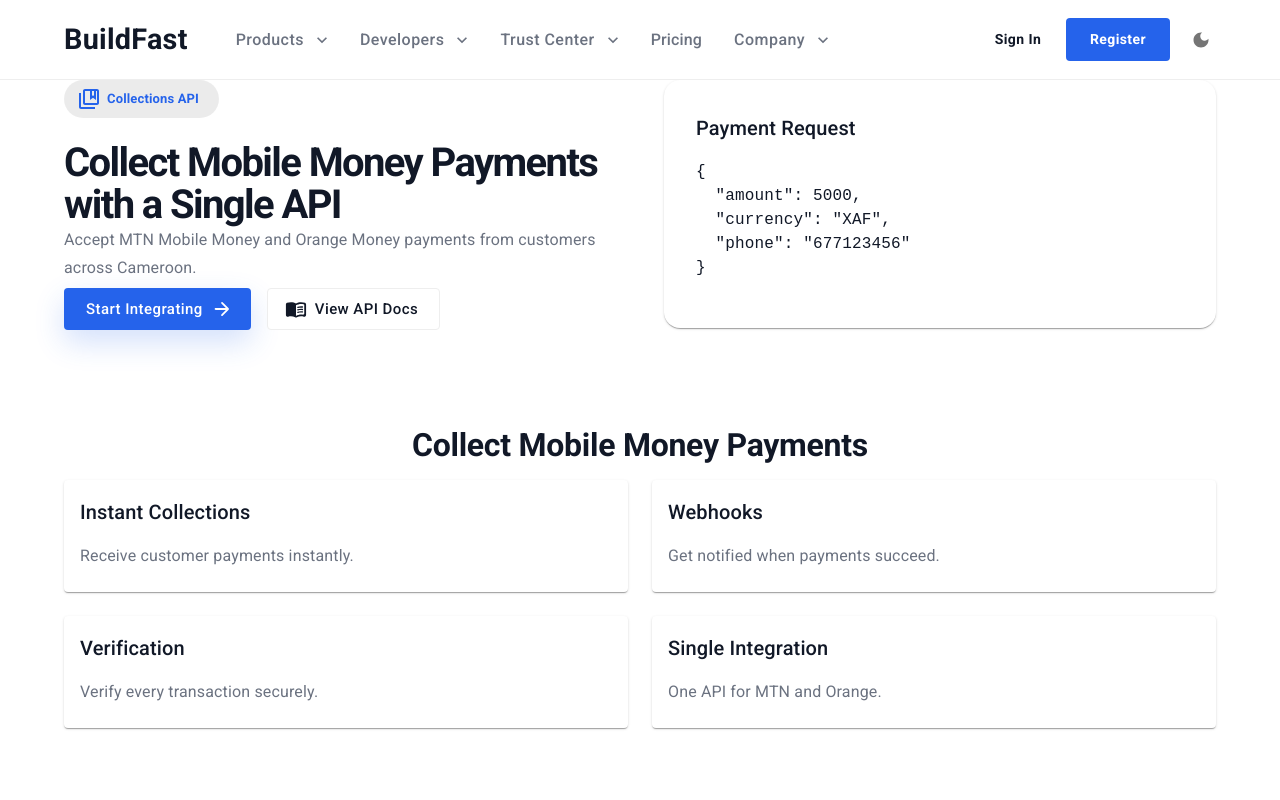
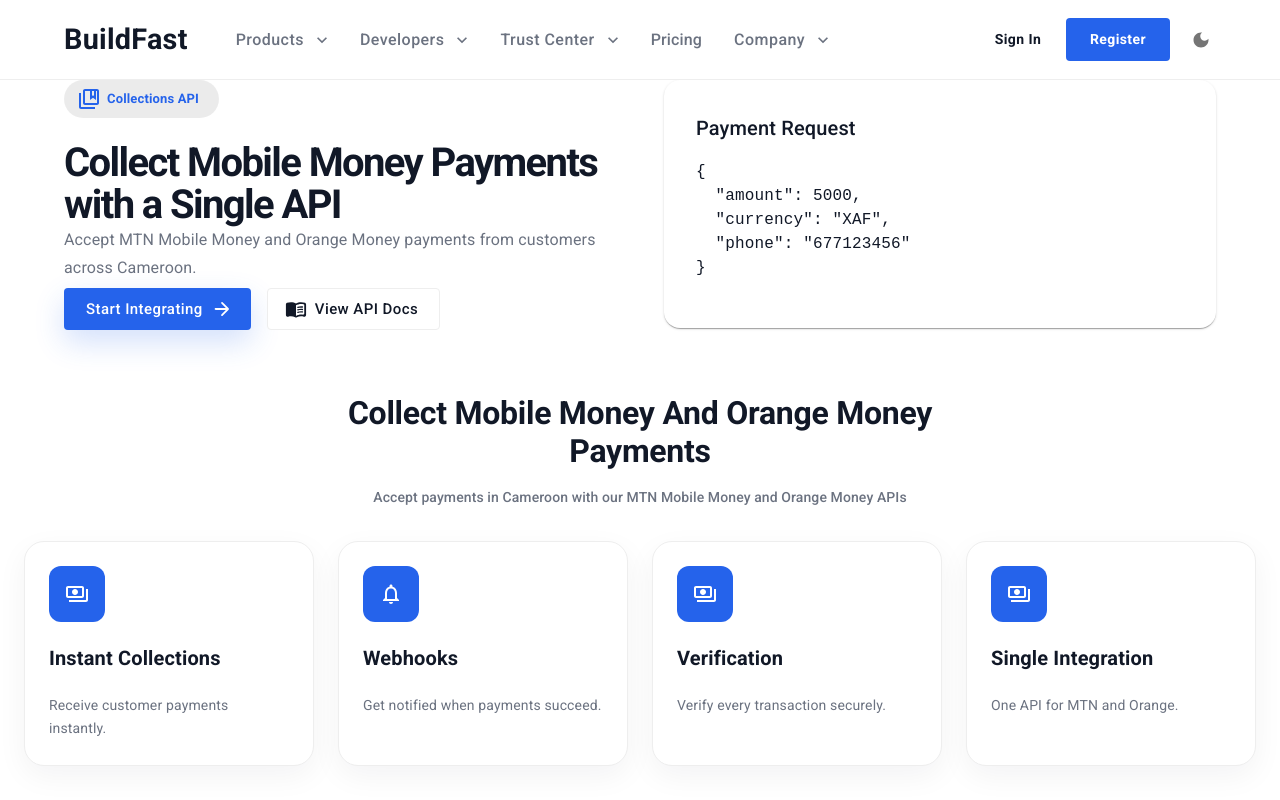
Before and after one commit to ernestmusong/buildfast-client, a Next.js app: page /products/collections in a window 1280 px wide. Shown: the top 800 px of the page. Built offline with nearby package versions, Linux system fonts and the light colour scheme; what @mui/material-nextjs would draw is missing.

Commit message:
Add icons to products page

```diff
--- a/app/components/product-page/FeaturesSection.tsx
+++ b/app/components/product-page/FeaturesSection.tsx
@@ -3,12 +3,12 @@
 import { ProductFeature } from "@/types/products/product";
 
 import {
-  Card,
-  CardContent,
+  Box,
   Container,
   Grid,
+  Paper,
+  Stack,
   Typography,
-  Box,
 } from "@mui/material";
 
 type Features = {
@@ -17,49 +17,136 @@
 
 export default function FeaturesSection({features}:Features) {
   return (
-    <Container maxWidth="lg">
     <Box
       sx={{
-        mb:12
+        position: "relative",
+        zIndex: 3,
+        mt: {
+          xs: 6,
+          lg: -4,
+        },
+        pb: {
+          xs: 6,
+          md: 8,
+        },
       }}
     >
+        <Container maxWidth="xl"
+        sx={{
+            margin: "0 auto",
+            maxWidth: {lg: 700},
+            textAlign: "center",
+            marginBottom: 4
+        }}
+
+        >
           <Typography
-          variant="h2"
-          color="text.secondary"
+            variant='h2'
+            sx={{
+                color: "text.primary",
+            }}
           >
-          Collect Mobile Money Payments
+             Collect Mobile Money and Orange Money Payments
           </Typography>
+          <Typography
+            variant="subtitle2"
+            sx={{
+                color: "text.secondary",
+            }}
+            >
+           Accept payments in Cameroon with our MTN Mobile Money and Orange Money APIs
+          </Typography>
+        </Container>
+      <Container maxWidth="xl">
+        <Grid container spacing={3}>
+          {features.map((feature) => {
+            const Icon = feature.icon;
 
-        <Grid container spacing={3}>
-          {features.map((feature) => (
+            return (
               <Grid
                 key={feature.title}
-              size={{ xs: 12, md: 6 }}
+                size={{
+                  xs: 12,
+                  sm: 6,
+                  md: 4,
+                  lg: 3,
+                }}
               >
-              <Card>
-                <CardContent>
+                <Paper
+                  elevation={0}
+                  sx={{
+                    p: 3,
+                    height: "100%",
+
+                    borderRadius: 5,
+
+                    bgcolor: "background.paper",
+
+                    border: "1px solid",
+
+                    borderColor: "divider",
+
+                    transition: "all .3s ease",
+
+                    boxShadow:
+                      "0 10px 30px rgba(15,23,42,.05)",
+
+                    "&:hover": {
+                      transform: "translateY(-8px)",
+
+                      borderColor: "primary.main",
+
+                      boxShadow:
+                        "0 20px 45px rgba(37,99,235,.15)",
+                    },
+                  }}
+                >
+                  <Stack spacing={2.5}>
+                    <Box
+                      sx={{
+                        width: 56,
+                        height: 56,
+
+                        borderRadius: 3,
+
+                        bgcolor: "primary.main",
+
+                        display: "flex",
+                        alignItems: "center",
+                        justifyContent: "center",
+
+                        color: "primary.contrastText",
+                      }}
+                    >
+                      <Icon fontSize="medium" />
+                    </Box>
+
                     <Typography
                       variant="h6"
+                      sx={{
+                        fontWeight: 700,
+                        color: "text.primary",
+                      }}
                     >
                       {feature.title}
                     </Typography>
 
                     <Typography
-
-
+                      variant="body2"
                       sx={{
-                       color:"text.secondary",
-                       mt:"1rem"
+                        color: "text.secondary",
+                        lineHeight: 1.7,
                       }}
                     >
                       {feature.description}
                     </Typography>
-                </CardContent>
-              </Card>
+                  </Stack>
+                </Paper>
               </Grid>
-          ))}
+            );
+          })}
         </Grid>
+      </Container>
     </Box>
-    </Container>
   );
 }
--- a/app/data/products/collections.ts
+++ b/app/data/products/collections.ts
@@ -1,4 +1,10 @@
 import { ProductData } from "@/types/products/product";
+import PaymentsOutlinedIcon from "@mui/icons-material/PaymentsOutlined";
+import AccountBalanceWalletOutlinedIcon from "@mui/icons-material/AccountBalanceWalletOutlined";
+import SecurityOutlinedIcon from "@mui/icons-material/SecurityOutlined";
+import CodeOutlinedIcon from "@mui/icons-material/CodeOutlined";
+import InsightsOutlinedIcon from "@mui/icons-material/InsightsOutlined";
+import NotificationsNoneOutlinedIcon from '@mui/icons-material/NotificationsNoneOutlined';
 
 export const collectionsData: ProductData = {
   slug: "collections",
@@ -7,7 +13,7 @@
     "MTN Mobile Money API Cameroon | Orange Money API Cameroon",
 
   seoDescription:
-    "Collect payments using MTN Mobile Money and Orange Money APIs.",
+    "Collect payments in Cameroon using MTN Mobile Money and Orange Money APIs.",
 
   keywords: [
     "MTN Mobile Money API Cameroon",
@@ -28,21 +34,25 @@
       title: "Instant Collections",
       description:
         "Receive customer payments instantly.",
+        icon: PaymentsOutlinedIcon
     },
     {
       title: "Webhooks",
       description:
         "Get notified when payments succeed.",
+        icon: NotificationsNoneOutlinedIcon
     },
     {
       title: "Verification",
       description:
         "Verify every transaction securely.",
+        icon: PaymentsOutlinedIcon,
     },
     {
       title: "Single Integration",
       description:
         "One API for MTN and Orange.",
+        icon: PaymentsOutlinedIcon
     },
   ],
 
--- a/app/types/products/product.ts
+++ b/app/types/products/product.ts
@@ -1,6 +1,7 @@
 export interface ProductFeature {
   title: string;
   description: string;
+  icon:any
 }
 
 export interface ProductApiExample {
```
Also changed, not shown: app/components/home/hero/Hero.css (deleted, +0 -204 lines), app/components/home/hero/Hero.styles.ts (deleted). Lines whose indentation alone changed are shown as unchanged.
